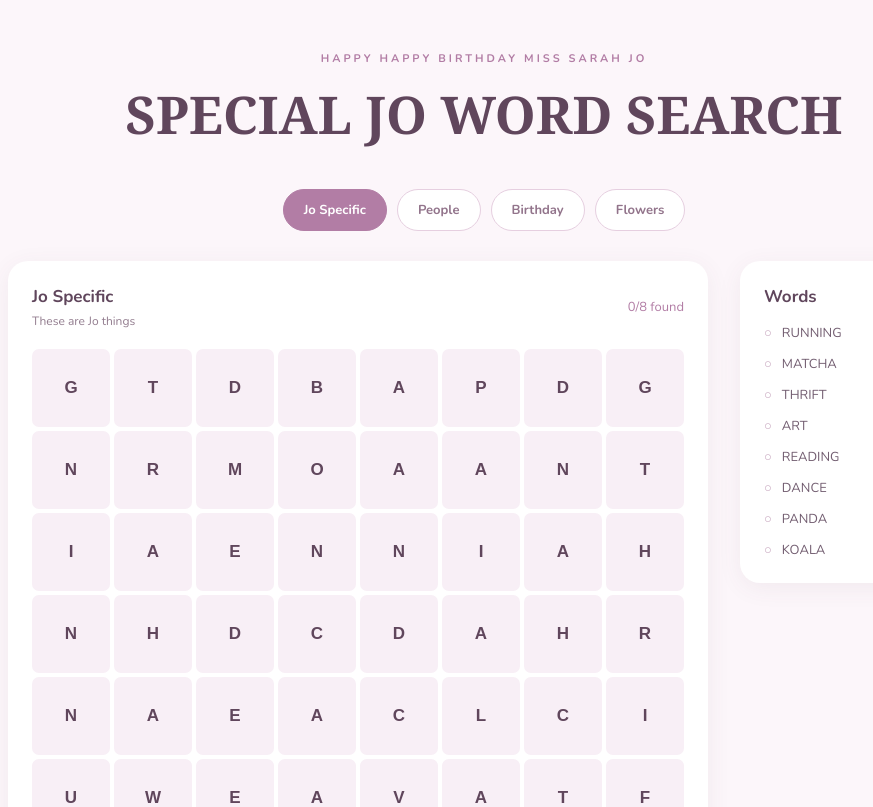
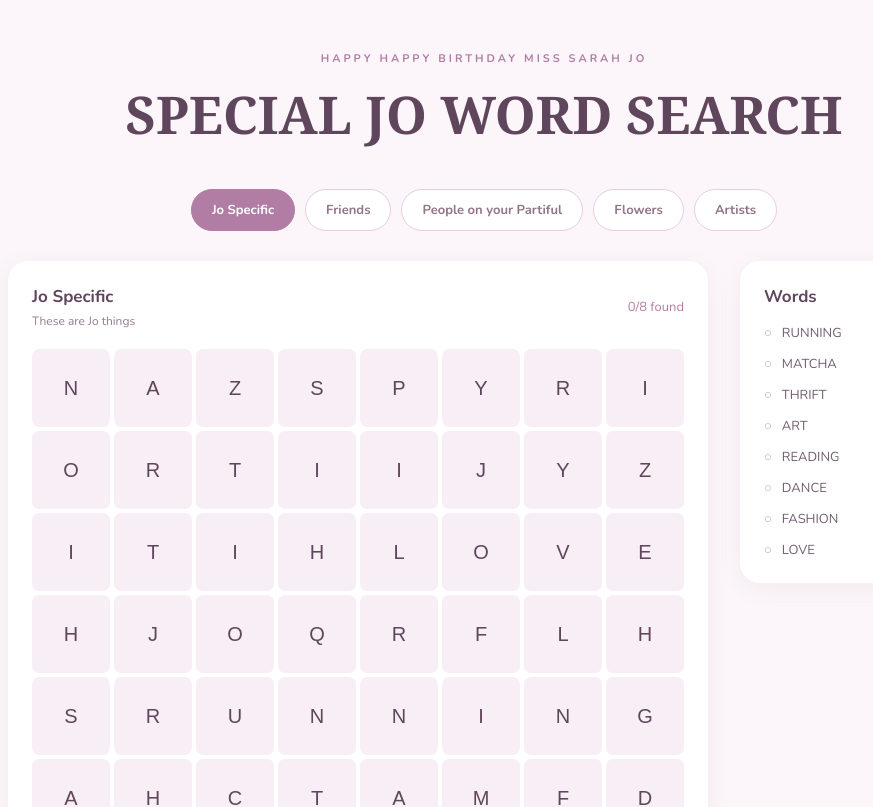
Before and after one commit to nwelsh/jo-bday-2026, a React (Vite) app: page / in a window 1280 px wide. Shown: the top 807 px of the page, without its empty margins (156-1029 px from the left). Built offline with nearby package versions, Linux system fonts and the light colour scheme.

Commit message:
new data

```diff
--- a/src/App.css
+++ b/src/App.css
@@ -92,8 +92,8 @@
   border-radius: 7px;
   background: #f8eff6;
   color: #60465c;
-  font-size: clamp(10px, 2vw, 17px);
-  font-weight: 700;
+  font-size: clamp(20px, 2vw, 17px);
+  font-weight: 500;
   cursor: pointer;
   touch-action: none;
   user-select: none;
@@ -128,7 +128,7 @@
 }
 
 .word-item.completed {
-  color: #8eaa96;
+  color: #7e1d8d;
   text-decoration: line-through;
 }
 
@@ -151,7 +151,7 @@
 
 .success-message {
   text-align: center;
-  color: #73977c;
+  color: #3b0850;
   margin-top: 25px;
 }
 
@@ -196,8 +196,8 @@
 }
 
 .letter-cell.found {
-  background: #b7d9c4;
-  color: #365b43;
+  background: #810b83;
+  color: #fbf0ff;
 }
 
 .letter-cell.selected {
--- a/src/App.tsx
+++ b/src/App.tsx
@@ -230,13 +230,12 @@ function App() {
       {/* Completion message */}
       {isComplete && (
         <div className="success-message">
-          <h2>You found them all! 🎉</h2>
-          <p>You're a word search superstar!</p>
+          <h2>YOU WIN!</h2>
         </div>
       )}
 
       <button className="new-game-button" onClick={startNewGame}>
-        ↻ New {activePuzzle.title} Puzzle
+        NEW WORD SEARCH
       </button>
     </main>
   );
--- a/src/data/puzzles.ts
+++ b/src/data/puzzles.ts
@@ -18,14 +18,14 @@ export const puzzles: Puzzle[] = [
       "ART",
       "READING",
       "DANCE",
-      "PANDA",
-      "KOALA",
+      "FASHION",
+      "LOVE",
     ],
   },
   {
-    id: "people",
-    title: "People",
-    subtitle: "People you know",
+    id: "friends",
+    title: "Friends",
+    subtitle: "Our friends",
     words: [
       "NICOLE",
       "MEGHAN",
@@ -38,18 +38,18 @@ export const puzzles: Puzzle[] = [
     ],
   },
   {
-    id: "birthday",
-    title: "Birthday",
-    subtitle: "Birthday party",
+    id: "partiful",
+    title: "People on your Partiful",
+    subtitle: "These are people idk but they're on the partiful!",
     words: [
-      "CANDLE",
-      "CAKE",
-      "BALLOON",
-      "GIFT",
-      "CANDY",
-      "PARTY",
-      "CUPCAKE",
-      "PRESENT",
+      "ESSENCE",
+      "JESSENIA",
+      "SARAH",
+      "MICAYLA",
+      "MARIA",
+      "MADDY",
+      "SAMI",
+      "MEG",
     ],
   },
   {
@@ -67,4 +67,19 @@ export const puzzles: Puzzle[] = [
       "ORCHID",
     ],
   },
+  {
+    id: "artists",
+    title: "Artists",
+    subtitle: "Art history for you!",
+    words: [
+      "KAHLO",
+      "OKEEFFE",
+      "MONET ",
+      "DEGAS",
+      "DALI",
+      "MATISSE",
+      "POLLOCK",
+      "WARHOL",
+    ],
+  },
 ];
```
